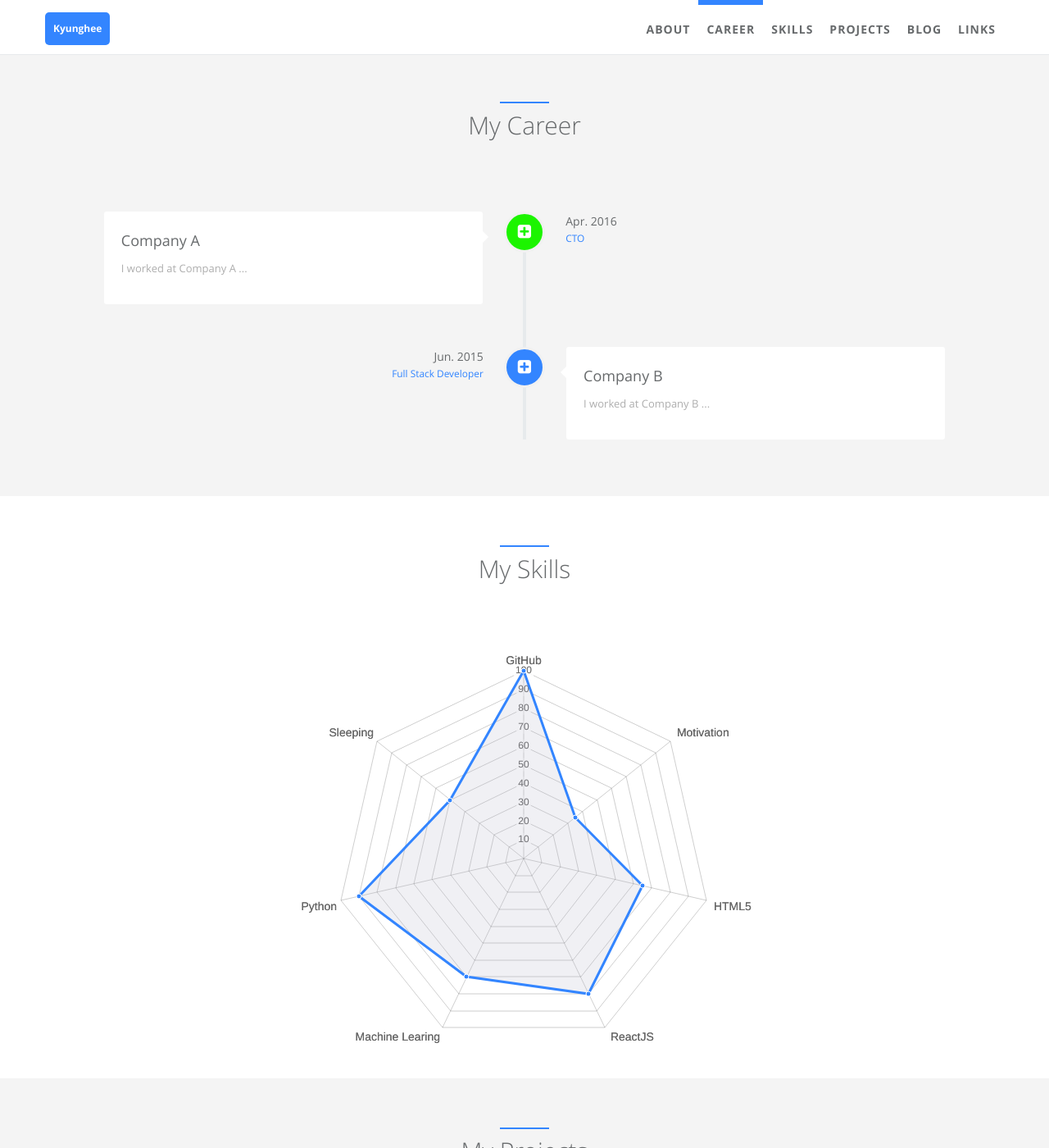
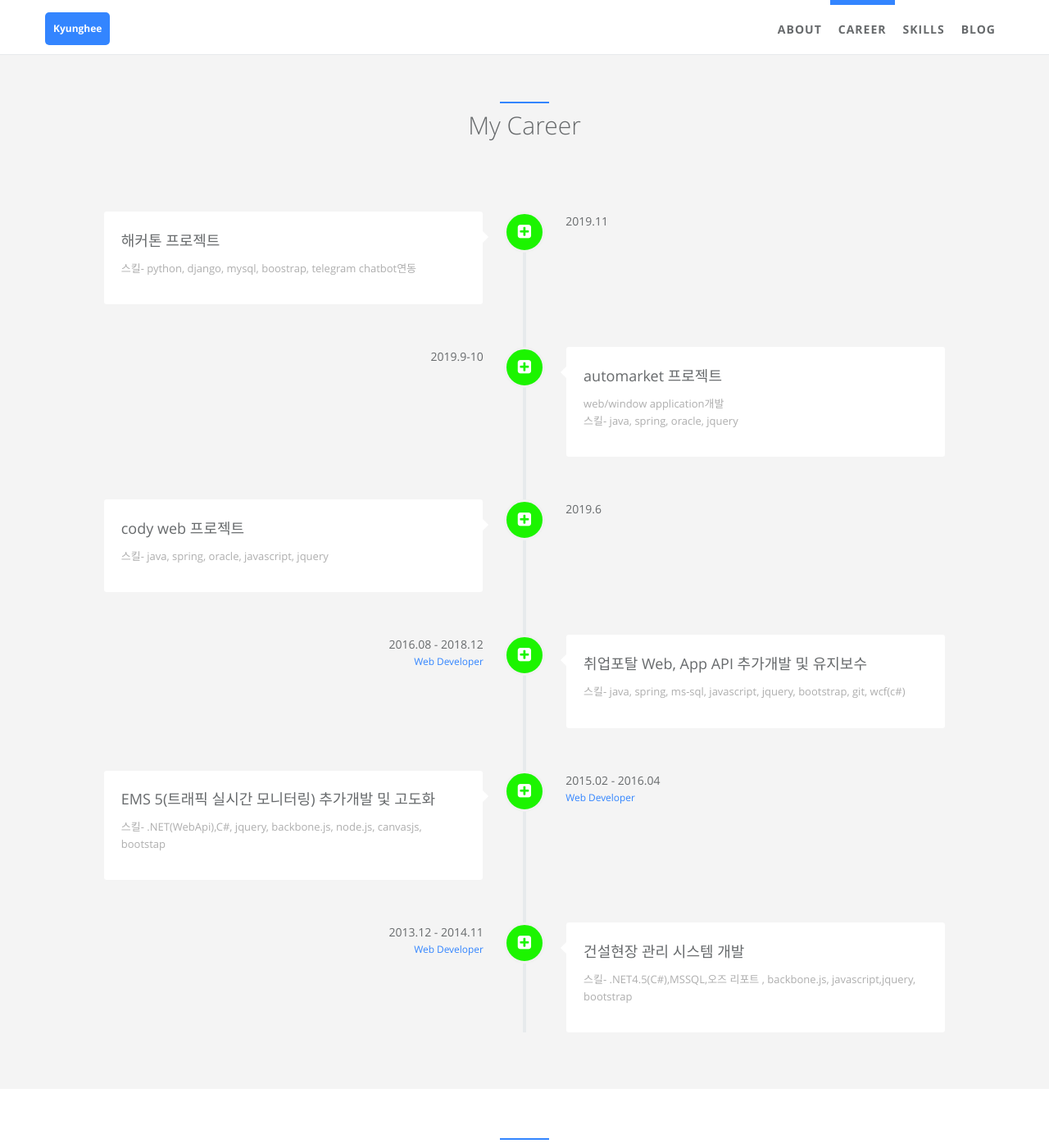
Before and after one commit to kyunghee2/kyunghee2.github.io, a Jekyll site: the page built from index.html, in a window 1280 px wide and 1400 px high, scrolled down 818 px. Shown: the whole window at 82% size. Built offline with Jekyll 4.4.1, drawn with Linux system fonts in a browser that asks for light colours; some of the changed text lies outside the part shown.

Commit message:
blog내용수정

```diff
--- a/_config.yml
+++ b/_config.yml
@@ -5,8 +5,8 @@ title: Kyunghee
 description: Kyunghee blog,use Jekyll and github pages.
 keywords: Kyunghee,blog,Jekyll,github,gh-pages
 baseurl:   # if you have suburl as homepage like '/homepage', please change it to '/homepage' and your repo's name should be 'homepage'
-url: https://kyunghee2.github.io  # url should be 'http://<github_username>.github.io/homepage' as before
-#url: http://127.0.0.1:4000
+#url: https://kyunghee2.github.io  # url should be 'http://<github_username>.github.io/homepage' as before
+url: http://127.0.0.1:4000
 img_path: /static/assets/img/blog  # url should be '/homepage/static/assets/img/blog' as before
 
 # author -- index page "about me" section
--- a/_data/index/careers.yml
+++ b/_data/index/careers.yml
@@ -1,30 +1,104 @@
 # careers section data
 # if you don't have language feature(language.yml is empty), ignore "i18n" items
 - name:
-    detail: Company A
+    detail: 해커톤 프로젝트
     i18n: company_a
   desc:
-    detail: I worked at Company A ...
+    detail: 스킬- python, django, mysql, boostrap, telegram chatbot연동
     i18n: company_a_desc
   date:
-    detail: Apr. 2016
+    detail: 2019.11
     i18n: company_a_date
   job:
-    detail: CTO
+    detail:
     i18n: company_a_job
   icon: fa-plus-square
   present: true
 
 - name:
-    detail: Company B
-    i18n: company_b
+    detail: automarket 프로젝트
+    i18n: company_a
   desc:
-    detail: I worked at Company B ...
-    i18n: company_b_desc
+    detail: web/window application개발 <br>스킬- java, spring, oracle, jquery
+    i18n: company_a_desc
   date:
-    detail: Jun. 2015
-    i18n: company_b_date
+    detail: 2019.9-10
+    i18n: company_a_date
   job:
-    detail: Full Stack Developer
-    i18n: company_b_job
+    detail:
+    i18n: company_a_job
   icon: fa-plus-square
+  present: true
+
+- name:
+    detail: cody web 프로젝트
+    i18n: company_a
+  desc:
+    detail: 스킬- java, spring, oracle, javascript, jquery
+    i18n: company_a_desc
+  date:
+    detail: 2019.6
+    i18n: company_a_date
+  job:
+    detail:
+    i18n: company_a_job
+  icon: fa-plus-square
+  present: true
+
+- name:
+    detail: 취업포탈 Web, App API 추가개발 및 유지보수
+    i18n: company_a
+  desc:
+    detail: 스킬- java, spring, ms-sql, javascript, jquery, bootstrap, git, wcf(c#)
+    i18n: company_a_desc
+  date:
+    detail: 2016.08 - 2018.12
+    i18n: company_a_date
+  job:
+    detail: Web Developer
+    i18n: company_a_job
+  icon: fa-plus-square
+  present: true
+
+- name:
+    detail: EMS 5(트래픽 실시간 모니터링) 추가개발 및 고도화
+    i18n: company_a
+  desc:
+    detail: 스킬- .NET(WebApi),C#, jquery, backbone.js, node.js, canvasjs, bootstap
+    i18n: company_a_desc
+  date:
+    detail: 2015.02 - 2016.04
+    i18n: company_a_date
+  job:
+    detail: Web Developer
+    i18n: company_a_job
+  icon: fa-plus-square
+  present: true
+
+- name:
+    detail: 건설현장 관리 시스템 개발
+    i18n: company_a
+  desc:
+    detail: 스킬- .NET4.5(C#),MSSQL,오즈 리포트 , backbone.js, javascript,jquery, bootstrap
+    i18n: company_a_desc
+  date:
+    detail: 2013.12 - 2014.11
+    i18n: company_a_date
+  job:
+    detail: Web Developer
+    i18n: company_a_job
+  icon: fa-plus-square
+  present: true
+# - name:
+#     detail: Company B
+#     i18n: company_b
+#   desc:
+#     detail: I worked at Company B ...
+#     i18n: company_b_desc
+#   date:
+#     detail: Jun. 2015
+#     i18n: company_b_date
+#   job:
+#     detail: Full Stack Developer
+#     i18n: company_b_job
+#   icon: fa-plus-square
--- a/_data/index/skills.yml
+++ b/_data/index/skills.yml
@@ -2,5 +2,5 @@
 
 label: Ability
 id : cs
-aspects: GitHub, Motivation, HTML5, ReactJS, Machine Learing, Python, Sleeping
-percentage: 100, 35, 65, 80, 70, 90, 50
+aspects: GitHub, HTML5, Java, Python, ASP.NET(C#), RDB
+percentage: 90, 90, 80, 80, 90, 90
```
Also changed, not shown: _data/index/projects.yml (+17 -17 lines), _data/landing.yml (+10 -10 lines), setting_desc.md (renamed from README.md).
